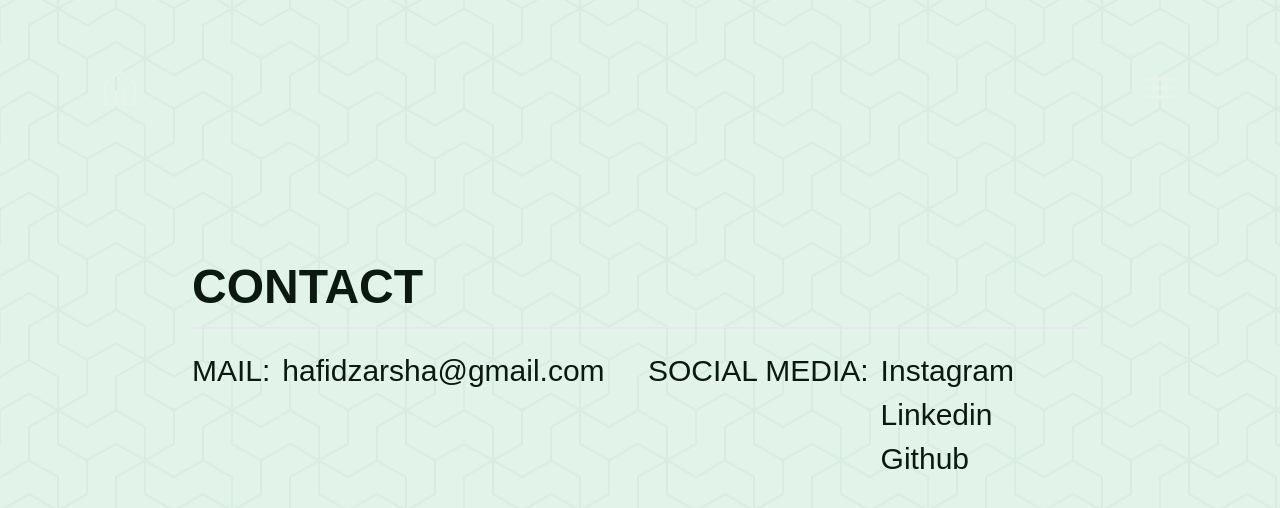
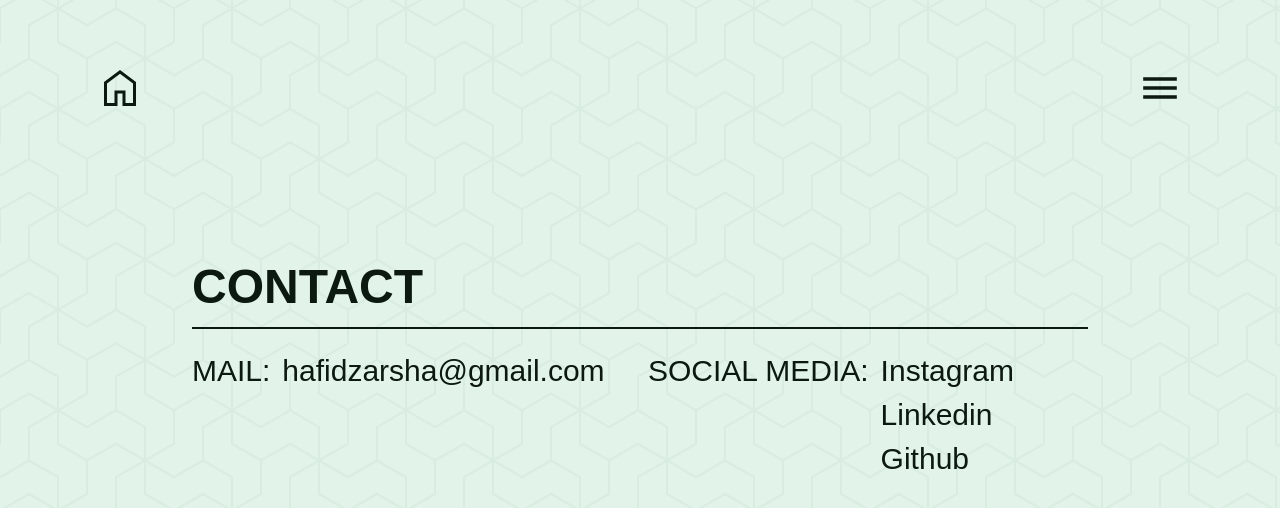
Before and after one commit to kabirarshafidz/my-portfolio, a Next.js app: page /contact in a window 1280 px wide. Shown: the top 508 px of the page. Built offline with nearby package versions, Linux system fonts and the light colour scheme; a web font is replaced by a local one.

Commit message:
light-theme added

```diff
--- a/src/app/globals.css
+++ b/src/app/globals.css
@@ -93,7 +93,7 @@ span {
   left: 0;
   width: 0; /* Start with a width of 0 */
   height: 2px; /* Height of the border */
-  background-color: white; /* Color of the border */
+  background-color: var(--color); /* Color of the border */
   transition: width 0.3s linear; /* Smooth transition for the width change */
 }
 
@@ -179,3 +179,17 @@ nav {
 .fade-out {
   animation: fade-out 0.75s;
 }
+
+svg {
+  fill: var(--color);
+}
+
+.border,
+.border-b-2 {
+  border-color: var(--color);
+}
+
+.button-shadow:hover {
+  --tw-shadow-color: var(--primary);
+  --tw-shadow: var(--primary);
+}
```
